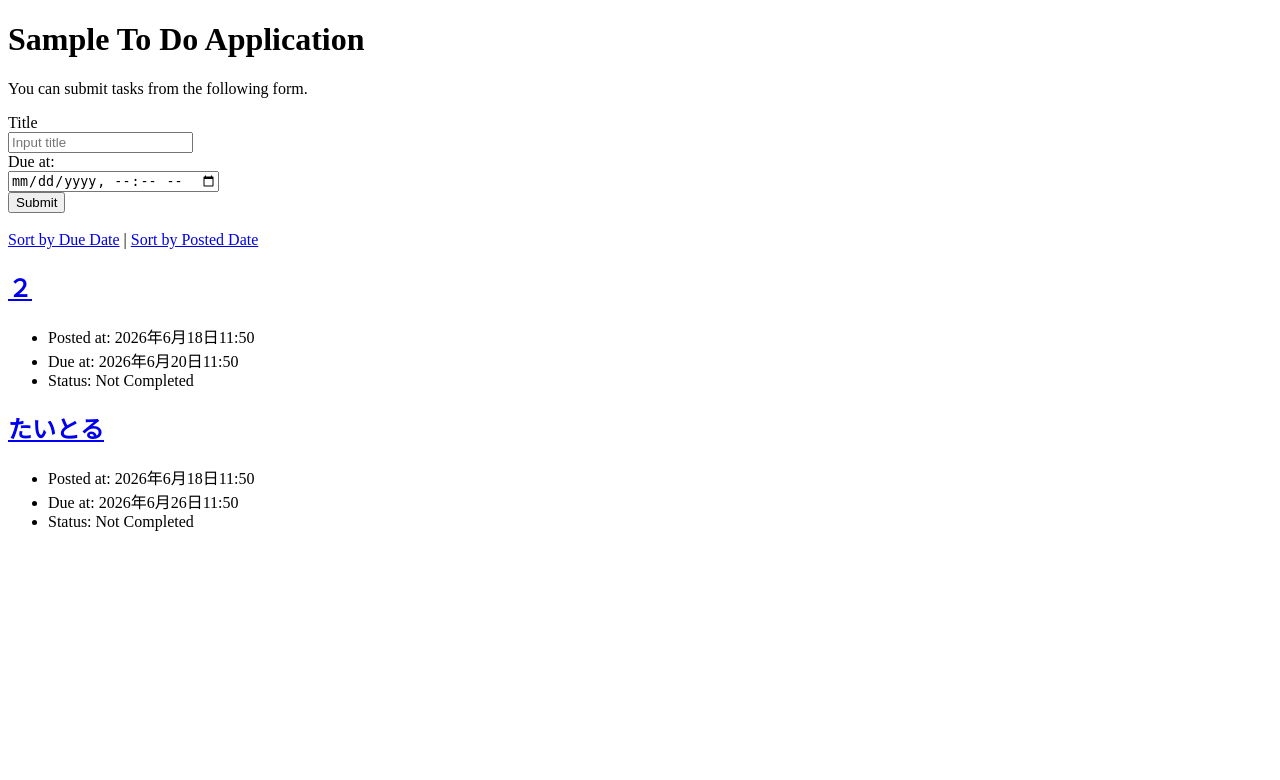
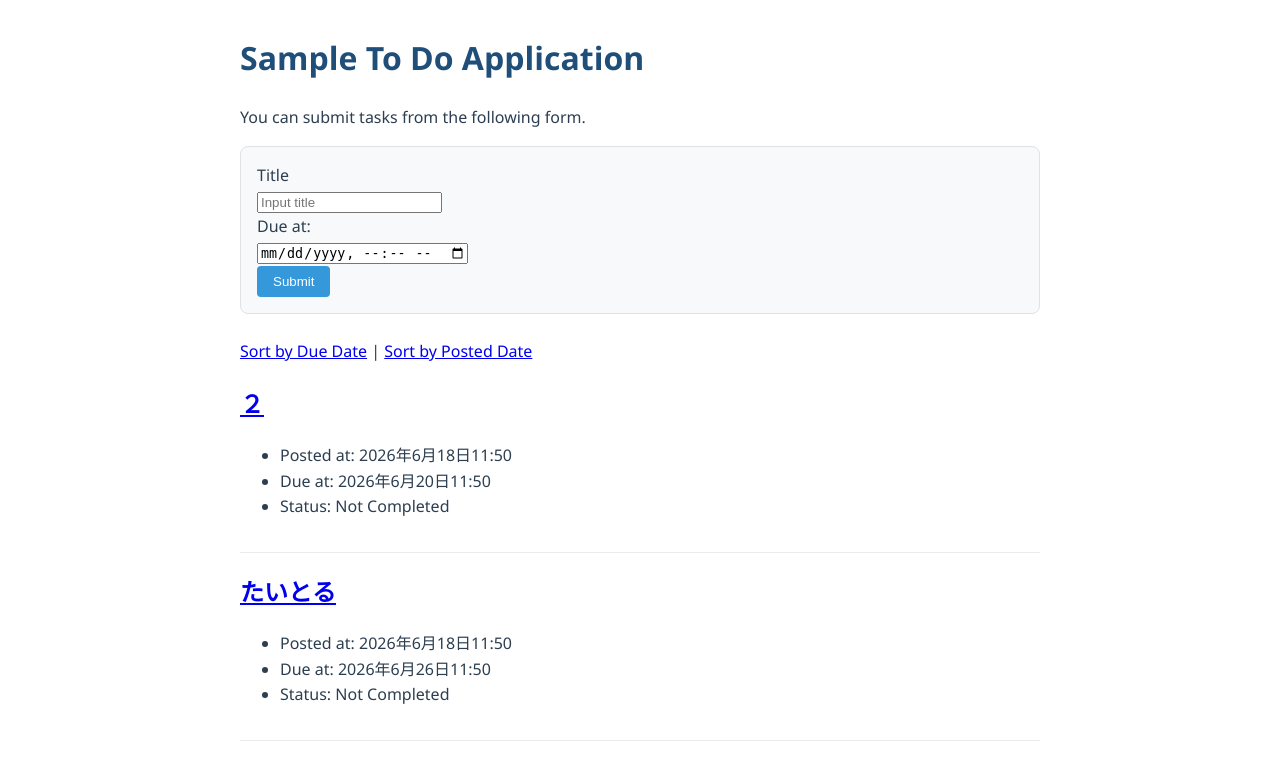
Before and after one commit to s1f10250074/django-test-exercise, a Django app: page / in a window 1280 px wide. Shown: the top 780 px of the page. Run offline with Django 5.2, Linux system fonts and the light colour scheme; data comes from the database, SQL or seed files in the repository.

Commit message:
csstuika

```diff
--- a/config/settings.py
+++ b/config/settings.py
@@ -116,3 +116,4 @@ USE_TZ = True
 # https://docs.djangoproject.com/en/6.0/howto/static-files/
 
 STATIC_URL = 'static/'
+STATICFILES_DIRS = [BASE_DIR / 'css']
--- /dev/null
+++ b/static/css/base.css
@@ -0,0 +1,34 @@
+body {
+  font-family: 'Segoe UI', sans-serif;
+  margin: 2rem auto;
+  max-width: 800px;
+  padding: 0 1rem;
+  line-height: 1.6;
+  color: #2c3e50;
+}
+
+h1 {
+  color: #1f4e79;
+}
+
+form {
+  background: #f8f9fa;
+  border: 1px solid #dee2e6;
+  border-radius: 8px;
+  padding: 1rem;
+}
+
+button {
+  background: #3498db;
+  border: none;
+  border-radius: 4px;
+  color: white;
+  cursor: pointer;
+  padding: 0.5rem 1rem;
+}
+
+.text {
+  border-bottom: 1px solid #e9ecef;
+  margin-bottom: 1rem;
+  padding-bottom: 1rem;
+}
--- a/todo/templates/todo/detail.html
+++ b/todo/templates/todo/detail.html
@@ -6,6 +6,7 @@
   <title>To Do Application</title>
   <meta charset="UTF-8">
   <meta name="author" content="INIAD">
+  <link rel="stylesheet" href="{% static 'css/base.css' %}">
 </head>
 
 <body>
--- a/todo/templates/todo/edit.html
+++ b/todo/templates/todo/edit.html
@@ -6,6 +6,7 @@
   <title>To Do Application</title>
   <meta charset="UTF-8">
   <meta name="author" content="INIAD">
+  <link rel="stylesheet" href="{% static 'css/base.css' %}">
 </head>
 
 <body>
@@ -19,7 +20,7 @@
     </div>
     <div>
       <label for="dueInput">Due at:</label><br>
-        <input id="dueInput" name="due_at" type="datetime-local" value="{{ task.due_at |date:"Y-m-d H:i" }}">
+      <input id="dueInput" name="due_at" type="datetime-local" value="{{ task.due_at |date:" Y-m-d H:i" }}">
     </div>
     <div>
       <button type="submit">Submit</button>
--- a/todo/templates/todo/index.html
+++ b/todo/templates/todo/index.html
@@ -6,6 +6,7 @@
   <title>To Do Application</title>
   <meta charset="UTF-8">
   <meta name="author" content="INIAD">
+  <link rel="stylesheet" href="{% static 'css/base.css' %}">
 </head>
 
 <body>
```
Lines whose indentation alone changed are shown as unchanged.
